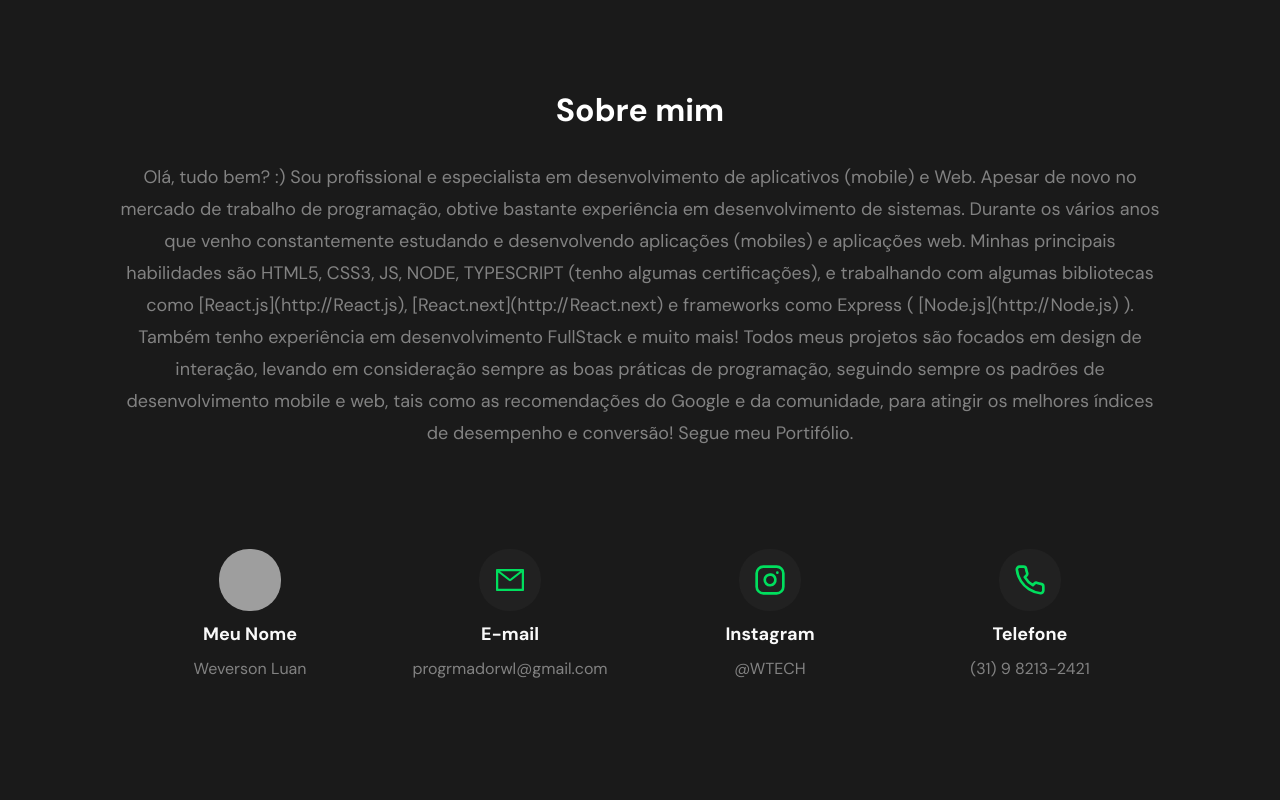
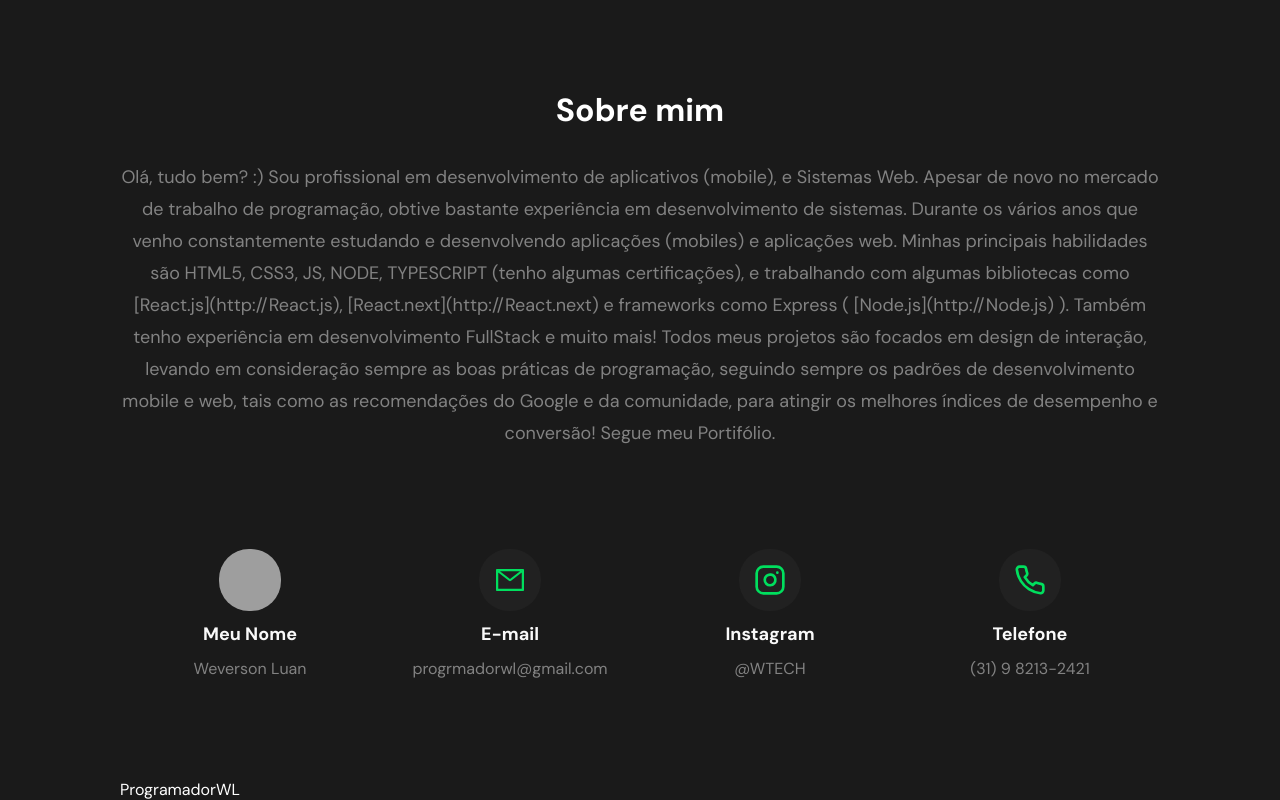
Before and after one commit to Luann-Sousa/Portfolio, a Next.js app in the folder portfolio/: page / in a window 1280 px wide. Shown: the part 490-1290 px from the top of the page. Before the commit the page ends 1269 px from the top, so only its background shows below. Built offline with nearby package versions, Linux system fonts and the light colour scheme; grey boxes are pictures that could not be loaded.

Commit message:
refatoracao/pages: foi refatorado a pagina de SectionAbout

```diff
--- a/portfolio/src/components/SectionAbout/index.tsx
+++ b/portfolio/src/components/SectionAbout/index.tsx
@@ -5,8 +5,8 @@ export function SectionAbout() {
       <Title> Sobre mim </Title>
 
       <TextAbout>
-        Olá, tudo bem? :) Sou profissional e especialista em desenvolvimento de
-        aplicativos (mobile) e Web. Apesar de novo no mercado de trabalho de
+        Olá, tudo bem? :) Sou profissional em desenvolvimento de aplicativos
+        (mobile), e Sistemas Web. Apesar de novo no mercado de trabalho de
         programação, obtive bastante experiência em desenvolvimento de sistemas.
         Durante os vários anos que venho constantemente estudando e
         desenvolvendo aplicações (mobiles) e aplicações web. Minhas principais
--- a/portfolio/src/pages/index.tsx
+++ b/portfolio/src/pages/index.tsx
@@ -2,6 +2,7 @@ import { Header } from "../components/Header";
 import { HeaderSection } from "../components/SectionHeader";
 import { SectionAbout } from "../components/SectionAbout";
 import { SectionContact } from "../components/SectionContact";
+import { SectionService } from "../components/SectionService";
 export default function App() {
   return (
     <>
@@ -9,6 +10,7 @@ export default function App() {
       <HeaderSection />
       <SectionAbout />
       <SectionContact />
+      <SectionService />
     </>
   );
 }
```
Also changed, not shown: 1 other file (tests, documents, lock files or other folders).
